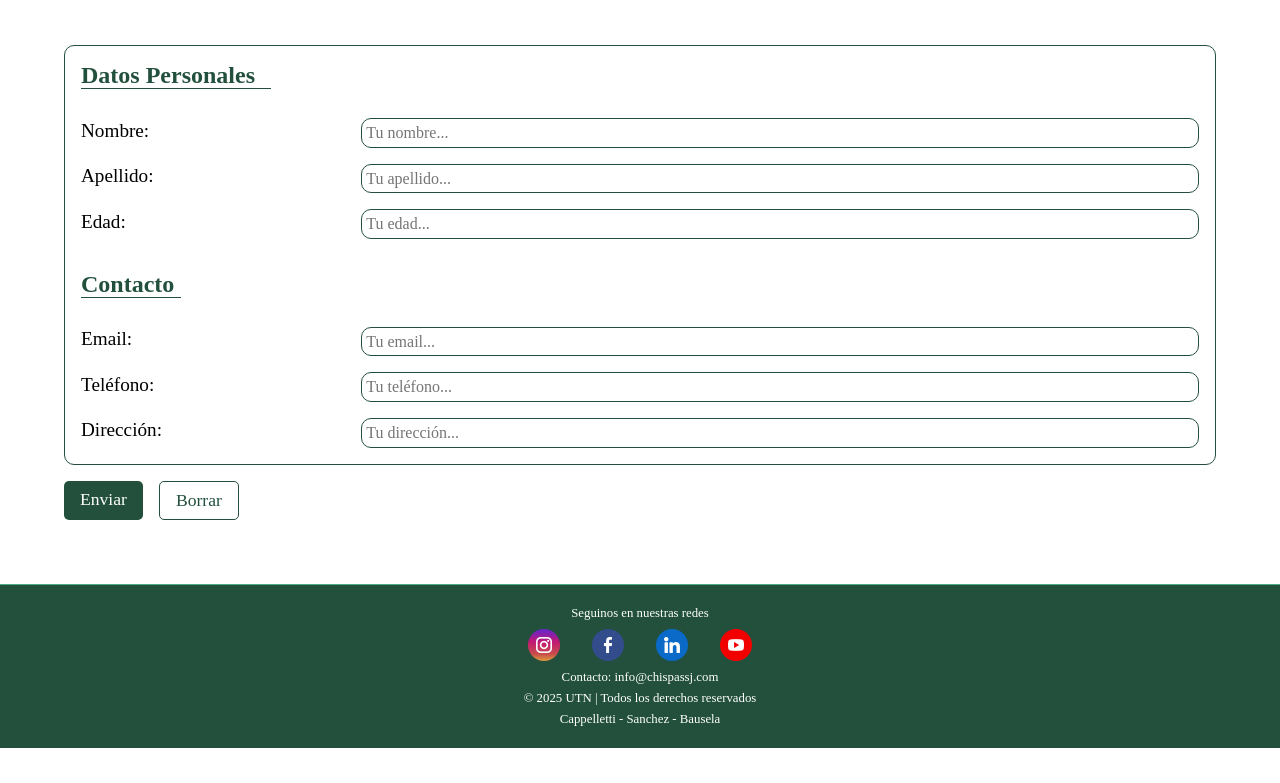
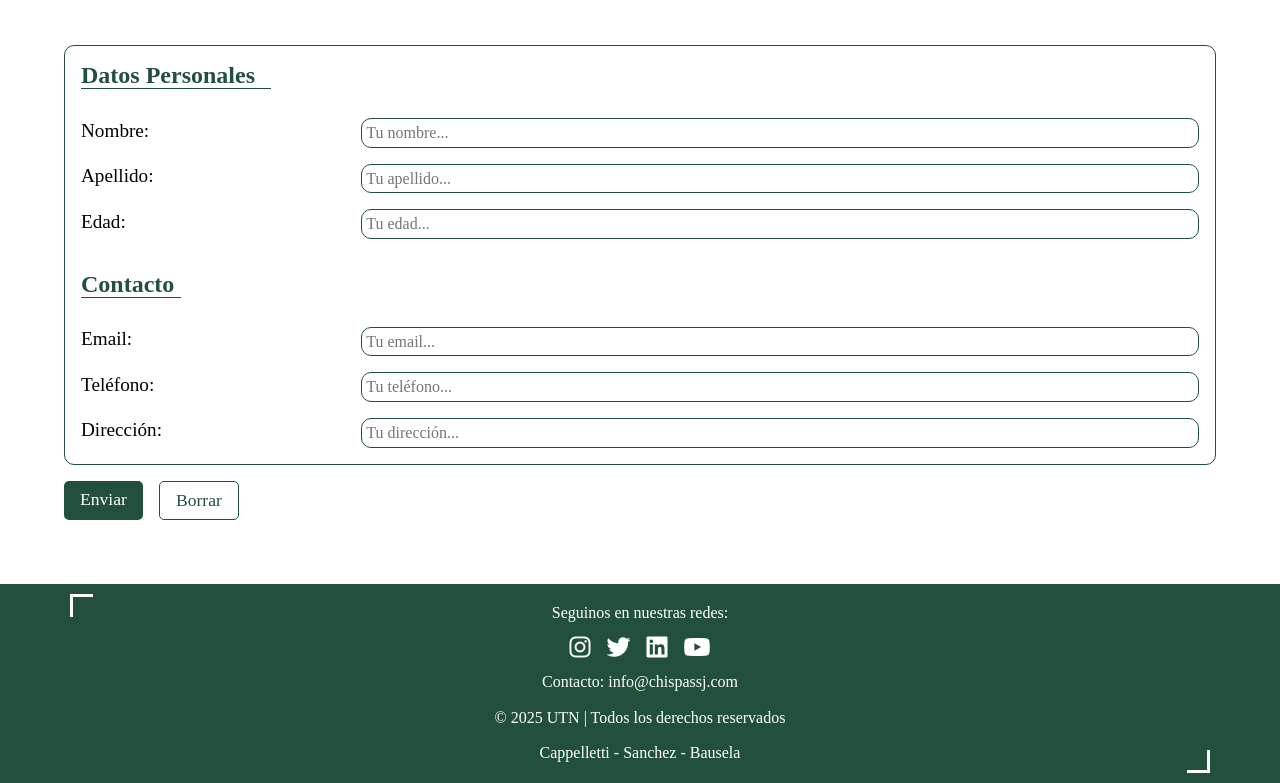
Before and after one commit to MaxiCappe256/E-Commerce---TP1-Prog-II, a plain HTML site: page index.html in a window 1280 px wide. Shown: the part 2730-3513 px from the top of the page. Before the commit the page ends 3478 px from the top, so only its background shows below. Drawn offline with Linux system fonts and the light colour scheme; a web font is replaced by a local one.

Commit message:
Icons white footer

```diff
--- a/index.html
+++ b/index.html
@@ -208,23 +208,24 @@
         </section>
     </main>
     <footer class="footer">
-        <section class="footer__container">
-            <p class="footer__text">Seguinos en nuestras redes</p>
-            <div class="footer__conteiner-icons">
-                <img src="assets/instagram.png" alt="instagram" class="footer__icons-icon">
-                <img src="assets/facebook.png" alt="facebook" class="footer__icons-icon">
-                <img src="assets/linkedin.png" alt="linkedin" class="footer__icons-icon">
-                <img src="assets/youtube.png" alt="youtube" class="footer__icons-icon">
-            </div>
-        </section>
-        <section class="footer__container">
-            <p class="footer__text">Contacto: info@chispassj.com</p>
-            <p class="footer__text">&copy; 2025 UTN | Todos los derechos reservados</p>
-            <p class="footer__text">Cappelletti - Sanchez - Bausela</p>
-        </section>
+        <p class="footer__text footer__text-title-redes">Seguinos en nuestras redes:</p>
+
+        <div class="footer__container-links">
+            <a href="#"><i class="footer__icon fa-brands fa-instagram"></i></a>
+            <a href="#"><i class="footer__icon fa-brands fa-twitter"></i></a>
+            <a href="#"><i class="footer__icon fa-brands fa-linkedin"></i></a>
+            <a href="#"><i class="footer__icon fa-brands fa-youtube"></i></a>
+        </div>
+
+        <p class="footer__text">Contacto: info@chispassj.com</p>
+        <p class="footer__text">&copy; 2025 UTN | Todos los derechos reservados</p>
+        <p class="footer__text">Cappelletti - Sanchez - Bausela</p>
     </footer>
 
     <script src="js/js.js"></script>
 </body>
 
 </html>
+<!--
+
+iconos
--- a/styles/style.css
+++ b/styles/style.css
@@ -402,28 +402,60 @@ textarea {
 /* FOOTER */
 
 .footer{
+    position: relative;
     background-color: var(--color-terciario);
-    padding: 1rem 0;
+    padding: 1rem;
     text-align: center;
     font-size: .8rem;
-    line-height: 1rem;
-    border-top: 1px solid var(--color-secundario);
+    display: flex;
+    flex-direction: column;
+    gap: .5rem;
+}
+
+.footer::before {
+    content: '';
+    position: absolute;
+    top: 10px;
+    left: 70px;
+    border-top: 3px solid white;
+    border-left: 3px solid white;
+    height: 20px;
+    width: 20px;
+
+}
+
+.footer::after {
+    content: '';
+    position: absolute;
+    bottom: 10px;
+    right: 70px;
+    border-bottom: 3px solid white;
+    border-right: 3px solid white;
+    height: 20px;
+    width: 20px;
+}
+
+.footer__container-links {
+    display: flex;
+    gap: 1rem;
+    justify-content: center;
+    align-items: center;
 }
 
 
-.footer__conteiner-icons{
-    display: flex;
-    justify-content: center;
-    gap: 2rem;
-    margin: .5rem .5rem;
+
+.footer__icon {
+    font-size: 1.5rem;
+    color: white;
+    transition: all 250ms ease;
 }
 
-.footer__icons-icon{
-    width: 2rem;
-    height: 2rem;
+.footer__icon:hover {
+    transform: translateY(-5px);
 }
 
 .footer__text{
     color: white;
+    font-size: 1rem;
     margin: .3rem 0;
 }
```
Also changed, not shown: assets/facebook.png (deleted), assets/instagram.png (deleted), assets/linkedin.png (deleted), assets/youtube.png (deleted).
